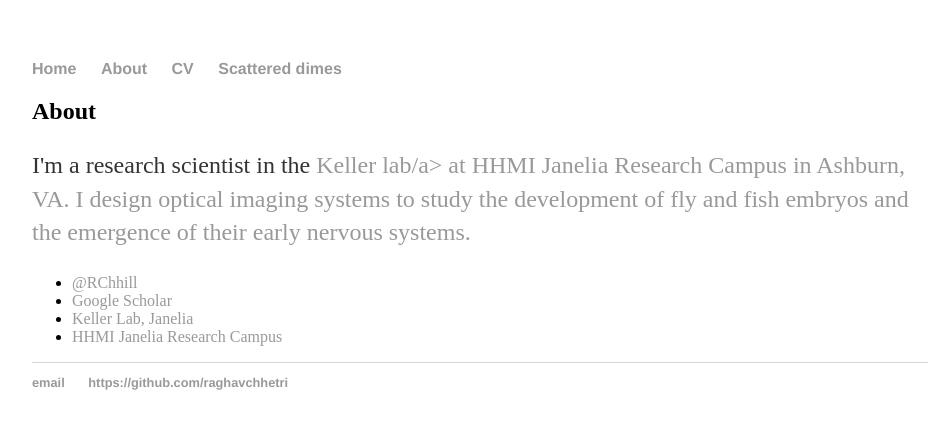
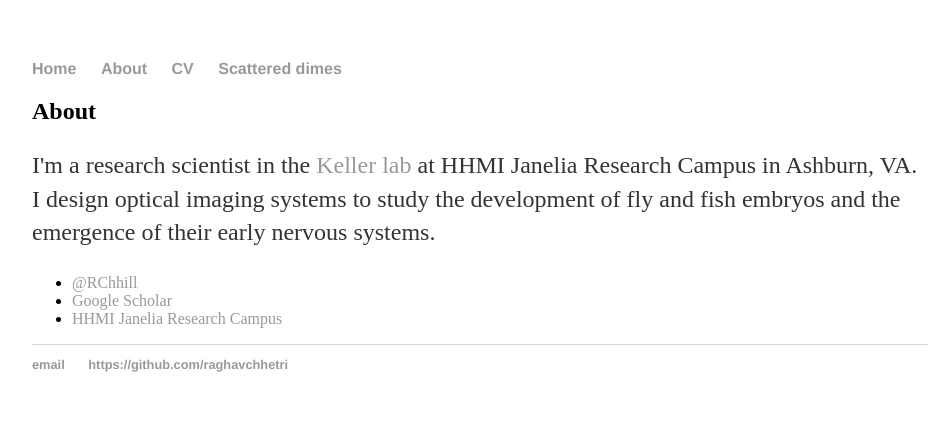
Before and after one commit to raghavchhetri/raghavchhetri.github.io, a Jekyll site: the page built from about/index.html, in a window 1280 px wide. Shown: the top 429 px of the page, without its empty margins (160-1107 px from the left). Built offline with Jekyll 4.4.1, drawn with Linux system fonts in a browser that asks for light colours.

Commit message:
Update index.html

```diff
--- a/about/index.html
+++ b/about/index.html
@@ -5,13 +5,12 @@ title: About Raghav Chhetri
 
 		<div class="about">
 			<h2>About</h2>
-			<p>I'm a research scientist in the <a href="https://www.janelia.org/lab/keller-lab">Keller lab/a> at HHMI Janelia Research Campus in Ashburn, VA.
+			<p>I'm a research scientist in the <a href="https://www.janelia.org/lab/keller-lab">Keller lab</a> at HHMI Janelia Research Campus in Ashburn, VA.
 				I design optical imaging systems to study the development of fly and fish embryos and the emergence of their early nervous systems.</p>
 
 			<ul class="contacts">
 				<li><a href="https://twitter.com/RChhill">@RChhill</a></li>
 				<li><a href="https://scholar.google.com/citations?user=HSDpEAkAAAAJ&hl=en">Google Scholar</a></li>
-				<li><a href="https://www.janelia.org/lab/keller-lab">Keller Lab, Janelia</a></li>
 				<li><a href="https://www.janelia.org/">HHMI Janelia Research Campus</a></li>
 				</ul>
 		</div>
```
